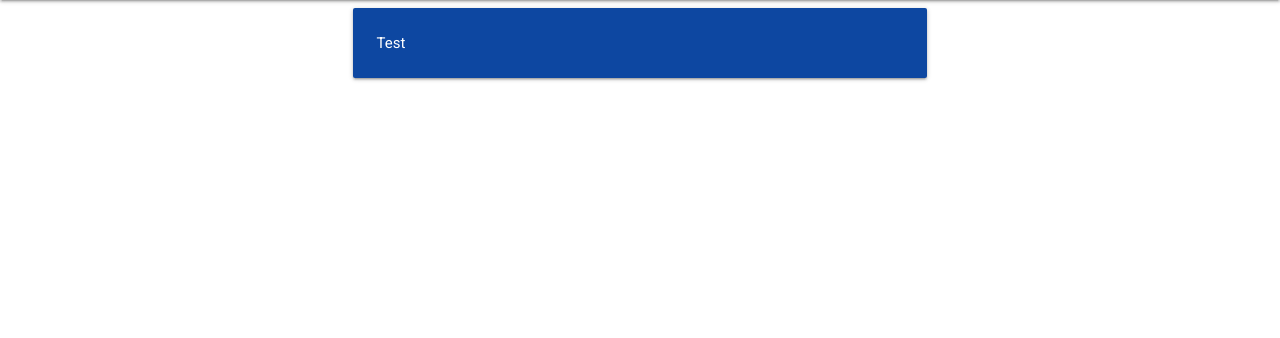
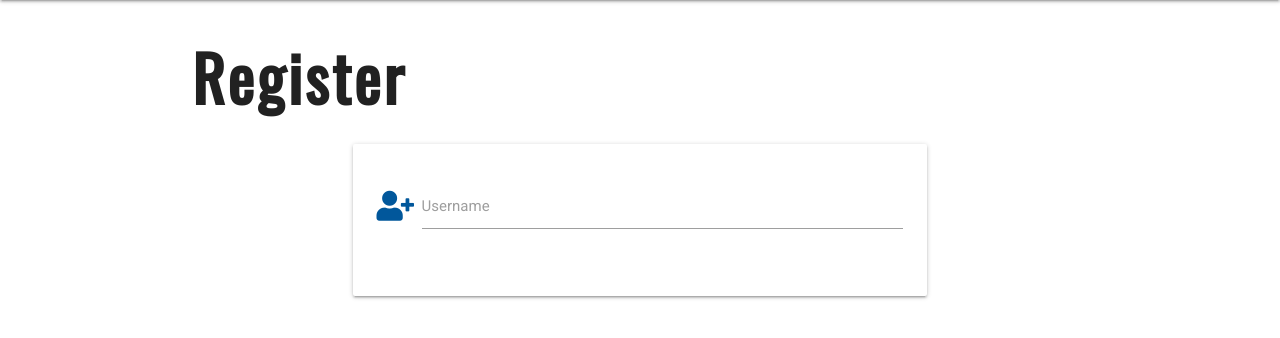
Before and after one commit to Code-Institute-Submissions/the-running-team, a Flask app: page /register in a window 1280 px wide. Shown: the part 175-513 px from the top of the page. Run offline with Flask 2, Linux system fonts and the light colour scheme; some libraries are stand-ins or nearby versions.

Commit message:
Added username input field.

```diff
--- a/templates/register.html
+++ b/templates/register.html
@@ -1,10 +1,17 @@
 {% extends "base.html" %}
 {% block content %}
+
+<h1>Register</h1>
 <div class="row">
     <div class="col s12 m8 offset-m2">
-        <div class="card-panel blue darken-4">
-            <span class="white-text">Test
-            </span>
+        <div class="card-panel">
+            <div class="row">
+                <div class="input-field col s12">
+                    <i class="fas fa-user-plus prefix light-blue-text text-darken-4"></i>
+                    <input id="usernme" name="username" type="text" class="validate">
+                    <label for="username">Username</label>
+                  </div>
+            </div>
         </div>
     </div>
 </div>
```
